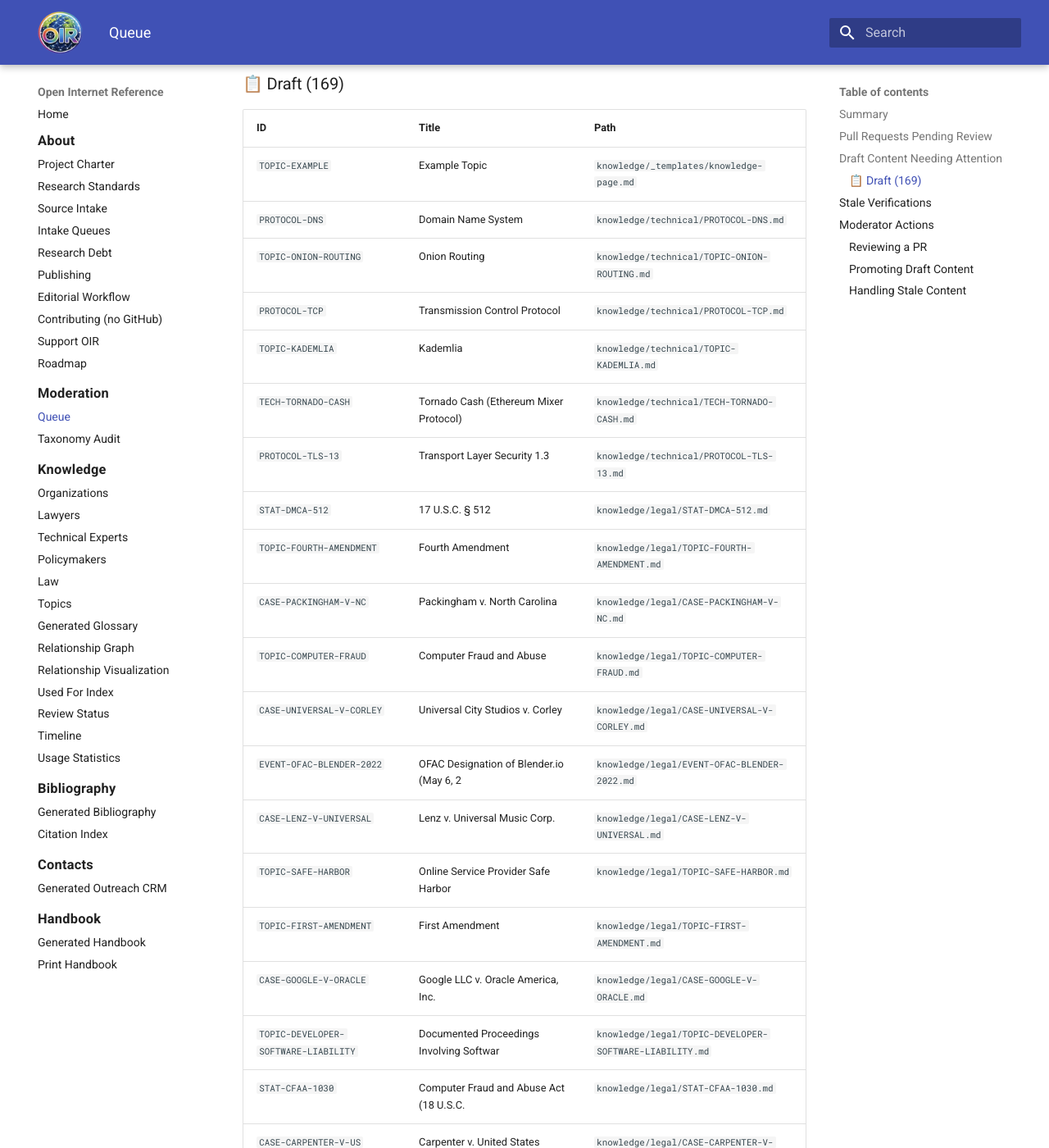
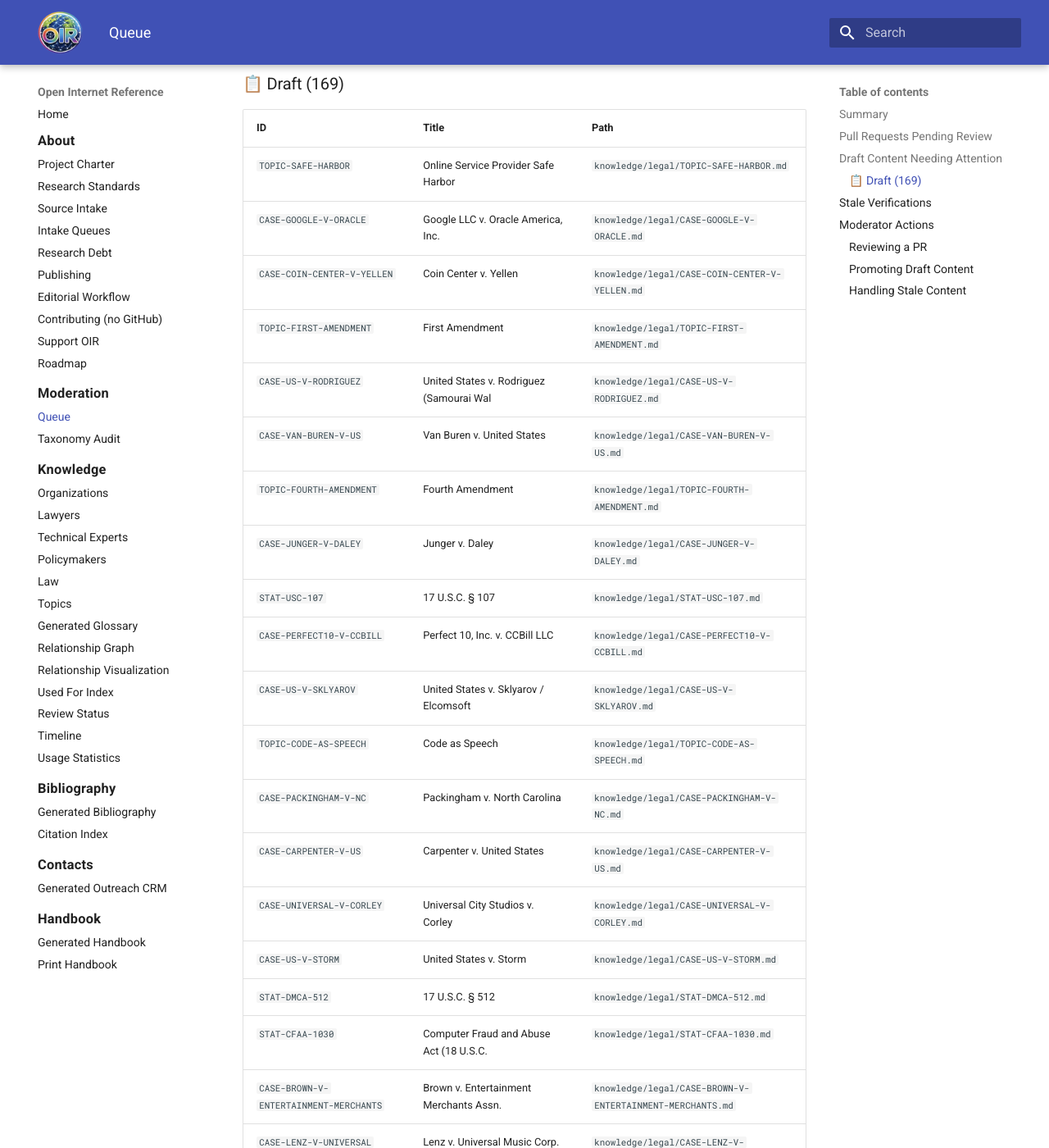
Before and after one commit to itsmeront/open-internet-reference, an MkDocs documentation site: the page built from website/generated/moderation.md, in a window 1280 px wide and 1400 px high, scrolled down 824 px. Shown: the whole window at 82% size. Built offline with MkDocs 1.6.1 and Material for MkDocs 9.7.7, drawn with Linux system fonts in a browser that asks for light colours; some of the changed text lies outside the part shown.

Commit message:
chore: update moderation and taxonomy reports [automated]

```diff
--- a/website/generated/moderation.md
+++ b/website/generated/moderation.md
@@ -25,26 +25,26 @@ This page surfaces pending contributions, draft content, and items needing edito
 
 | ID | Title | Path |
 |---|-------|------|
-| `TOPIC-EXAMPLE` | Example Topic | `knowledge/_templates/knowledge-page.md` |
-| `PROTOCOL-DNS` | Domain Name System | `knowledge/technical/PROTOCOL-DNS.md` |
-| `TOPIC-ONION-ROUTING` | Onion Routing | `knowledge/technical/TOPIC-ONION-ROUTING.md` |
-| `PROTOCOL-TCP` | Transmission Control Protocol | `knowledge/technical/PROTOCOL-TCP.md` |
-| `TOPIC-KADEMLIA` | Kademlia | `knowledge/technical/TOPIC-KADEMLIA.md` |
-| `TECH-TORNADO-CASH` | Tornado Cash (Ethereum Mixer Protocol) | `knowledge/technical/TECH-TORNADO-CASH.md` |
-| `PROTOCOL-TLS-13` | Transport Layer Security 1.3 | `knowledge/technical/PROTOCOL-TLS-13.md` |
+| `TOPIC-SAFE-HARBOR` | Online Service Provider Safe Harbor | `knowledge/legal/TOPIC-SAFE-HARBOR.md` |
+| `CASE-GOOGLE-V-ORACLE` | Google LLC v. Oracle America, Inc. | `knowledge/legal/CASE-GOOGLE-V-ORACLE.md` |
+| `CASE-COIN-CENTER-V-YELLEN` | Coin Center v. Yellen | `knowledge/legal/CASE-COIN-CENTER-V-YELLEN.md` |
+| `TOPIC-FIRST-AMENDMENT` | First Amendment | `knowledge/legal/TOPIC-FIRST-AMENDMENT.md` |
+| `CASE-US-V-RODRIGUEZ` | United States v. Rodriguez (Samourai Wal | `knowledge/legal/CASE-US-V-RODRIGUEZ.md` |
+| `CASE-VAN-BUREN-V-US` | Van Buren v. United States | `knowledge/legal/CASE-VAN-BUREN-V-US.md` |
+| `TOPIC-FOURTH-AMENDMENT` | Fourth Amendment | `knowledge/legal/TOPIC-FOURTH-AMENDMENT.md` |
+| `CASE-JUNGER-V-DALEY` | Junger v. Daley | `knowledge/legal/CASE-JUNGER-V-DALEY.md` |
+| `STAT-USC-107` | 17 U.S.C. § 107 | `knowledge/legal/STAT-USC-107.md` |
+| `CASE-PERFECT10-V-CCBILL` | Perfect 10, Inc. v. CCBill LLC | `knowledge/legal/CASE-PERFECT10-V-CCBILL.md` |
+| `CASE-US-V-SKLYAROV` | United States v. Sklyarov / Elcomsoft | `knowledge/legal/CASE-US-V-SKLYAROV.md` |
+| `TOPIC-CODE-AS-SPEECH` | Code as Speech | `knowledge/legal/TOPIC-CODE-AS-SPEECH.md` |
+| `CASE-PACKINGHAM-V-NC` | Packingham v. North Carolina | `knowledge/legal/CASE-PACKINGHAM-V-NC.md` |
+| `CASE-CARPENTER-V-US` | Carpenter v. United States | `knowledge/legal/CASE-CARPENTER-V-US.md` |
+| `CASE-UNIVERSAL-V-CORLEY` | Universal City Studios v. Corley | `knowledge/legal/CASE-UNIVERSAL-V-CORLEY.md` |
+| `CASE-US-V-STORM` | United States v. Storm | `knowledge/legal/CASE-US-V-STORM.md` |
 | `STAT-DMCA-512` | 17 U.S.C. § 512 | `knowledge/legal/STAT-DMCA-512.md` |
-| `TOPIC-FOURTH-AMENDMENT` | Fourth Amendment | `knowledge/legal/TOPIC-FOURTH-AMENDMENT.md` |
-| `CASE-PACKINGHAM-V-NC` | Packingham v. North Carolina | `knowledge/legal/CASE-PACKINGHAM-V-NC.md` |
-| `TOPIC-COMPUTER-FRAUD` | Computer Fraud and Abuse | `knowledge/legal/TOPIC-COMPUTER-FRAUD.md` |
-| `CASE-UNIVERSAL-V-CORLEY` | Universal City Studios v. Corley | `knowledge/legal/CASE-UNIVERSAL-V-CORLEY.md` |
-| `EVENT-OFAC-BLENDER-2022` | OFAC Designation of Blender.io (May 6, 2 | `knowledge/legal/EVENT-OFAC-BLENDER-2022.md` |
+| `STAT-CFAA-1030` | Computer Fraud and Abuse Act (18 U.S.C.  | `knowledge/legal/STAT-CFAA-1030.md` |
+| `CASE-BROWN-V-ENTERTAINMENT-MERCHANTS` | Brown v. Entertainment Merchants Assn. | `knowledge/legal/CASE-BROWN-V-ENTERTAINMENT-MERCHANTS.md` |
 | `CASE-LENZ-V-UNIVERSAL` | Lenz v. Universal Music Corp. | `knowledge/legal/CASE-LENZ-V-UNIVERSAL.md` |
-| `TOPIC-SAFE-HARBOR` | Online Service Provider Safe Harbor | `knowledge/legal/TOPIC-SAFE-HARBOR.md` |
-| `TOPIC-FIRST-AMENDMENT` | First Amendment | `knowledge/legal/TOPIC-FIRST-AMENDMENT.md` |
-| `CASE-GOOGLE-V-ORACLE` | Google LLC v. Oracle America, Inc. | `knowledge/legal/CASE-GOOGLE-V-ORACLE.md` |
-| `TOPIC-DEVELOPER-SOFTWARE-LIABILITY` | Documented Proceedings Involving Softwar | `knowledge/legal/TOPIC-DEVELOPER-SOFTWARE-LIABILITY.md` |
-| `STAT-CFAA-1030` | Computer Fraud and Abuse Act (18 U.S.C.  | `knowledge/legal/STAT-CFAA-1030.md` |
-| `CASE-CARPENTER-V-US` | Carpenter v. United States | `knowledge/legal/CASE-CARPENTER-V-US.md` |
 
 *...and 149 more*
 
```
Also changed, not shown: other parts of website/generated/moderation.md (+1 -1 lines), website/generated/taxonomy-audit.md (+16 -16 lines), 2 other files.
